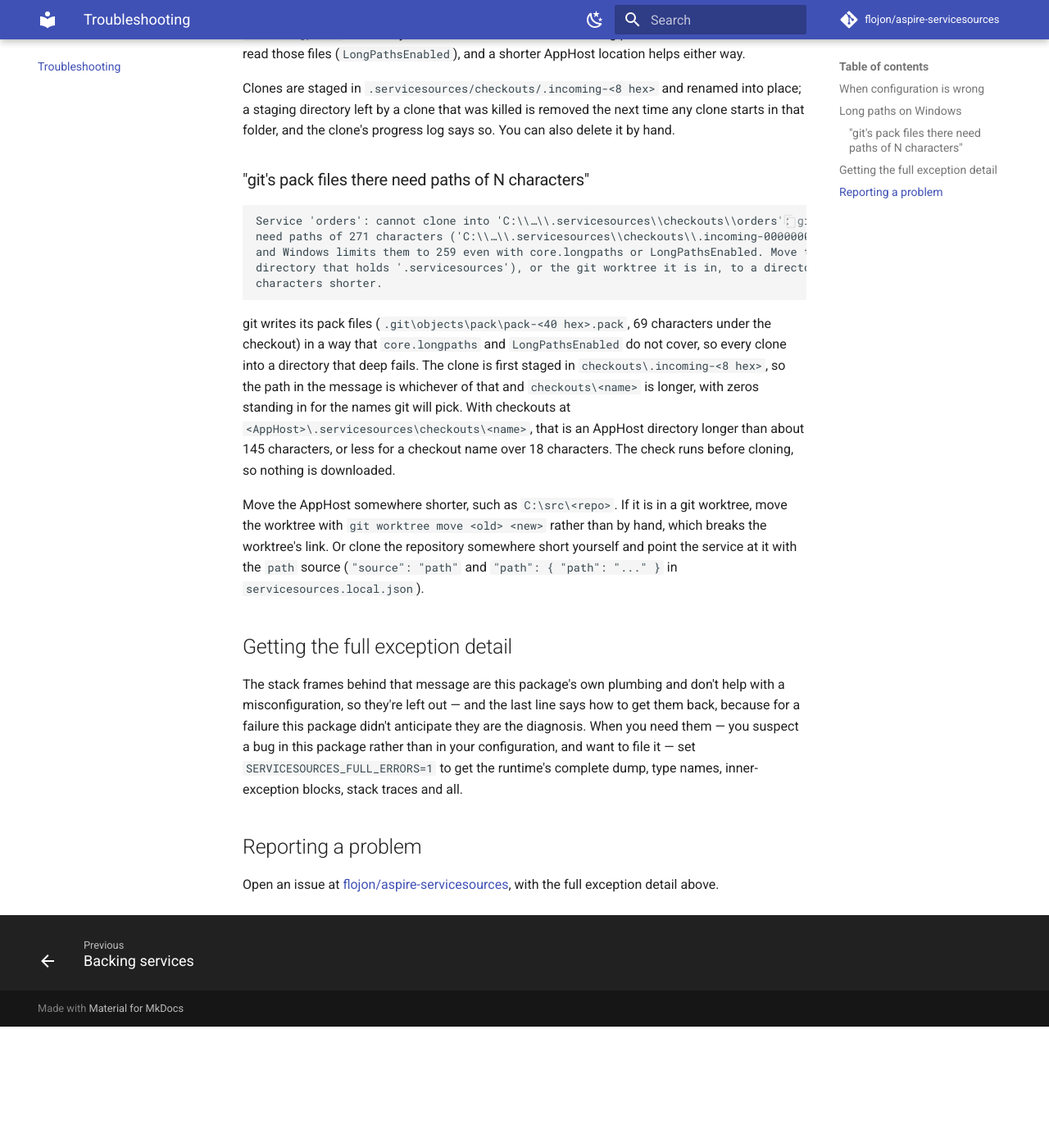
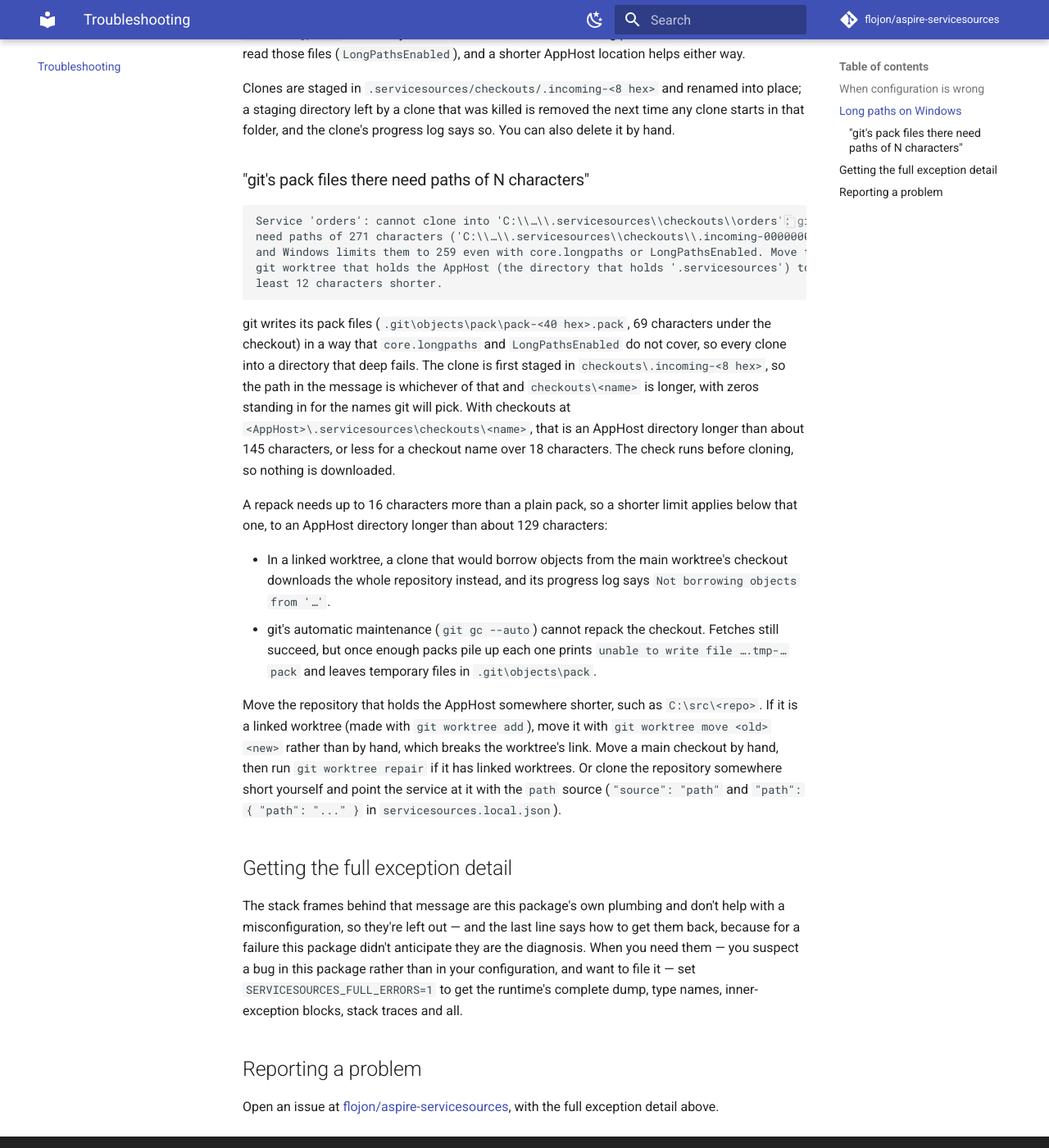
Before and after one commit to flojon/aspire-servicesources, an MkDocs documentation site: the page built from docs/troubleshooting.md, in a window 1280 px wide and 1400 px high, scrolled down 768 px. Shown: the whole window at 82% size. Built offline with MkDocs 1.6.1 and Material for MkDocs 9.7.7, drawn with Linux system fonts in a browser that asks for light colours; comment, search, counter and statistics services are not loaded; before the commit the page ends 2020 px from its top, so only the background shows below that.

Commit message:
Measure the borrow repack in staging only; clearer long-path advice
RepackFits now checks only the staging directory, since that is where the
reference clone and its repack run. The refusal tells the developer to move
the repository or worktree rather than the AppHost directory. The skipped-borrow
line names the checkouts folder and says the whole repository is downloaded.
The troubleshooting doc covers the lower repack band (skipped borrowing and
failed auto-gc) and when to use git worktree move.

Co-Authored-By: Claude Opus 5.5 <noreply@anthropic.com>

````diff
--- a/docs/troubleshooting.md
+++ b/docs/troubleshooting.md
@@ -37,9 +37,9 @@ and the clone's progress log says so. You can also delete it by hand.
 ```
 Service 'orders': cannot clone into 'C:\\…\\.servicesources\\checkouts\\orders': git's pack files there
 need paths of 271 characters ('C:\\…\\.servicesources\\checkouts\\.incoming-00000000\\.git\\objects\\pack\\pack-0000…0000.pack'),
-and Windows limits them to 259 even with core.longpaths or LongPathsEnabled. Move the AppHost (the
-directory that holds '.servicesources'), or the git worktree it is in, to a directory at least 12
-characters shorter.
+and Windows limits them to 259 even with core.longpaths or LongPathsEnabled. Move the repository or
+git worktree that holds the AppHost (the directory that holds '.servicesources') to a directory at
+least 12 characters shorter.
 ```
 
 git writes its pack files (`.git\objects\pack\pack-<40 hex>.pack`, 69 characters under the checkout)
@@ -50,8 +50,19 @@ git will pick. With checkouts at `<AppHost>\.servicesources\checkouts\<name>`, t
 directory longer than about 145 characters, or less for a checkout name over 18 characters. The check
 runs before cloning, so nothing is downloaded.
 
-Move the AppHost somewhere shorter, such as `C:\src\<repo>`. If it is in a git worktree, move the
-worktree with `git worktree move <old> <new>` rather than by hand, which breaks the worktree's link.
+A repack needs up to 16 characters more than a plain pack, so a shorter limit applies below that
+one, to an AppHost directory longer than about 129 characters:
+
+- In a linked worktree, a clone that would borrow objects from the main worktree's checkout downloads
+  the whole repository instead, and its progress log says `Not borrowing objects from '…'`.
+- git's automatic maintenance (`git gc --auto`) cannot repack the checkout. Fetches still succeed,
+  but once enough packs pile up each one prints `unable to write file ….tmp-…pack` and leaves
+  temporary files in `.git\objects\pack`.
+
+Move the repository that holds the AppHost somewhere shorter, such as `C:\src\<repo>`. If it is a
+linked worktree (made with `git worktree add`), move it with `git worktree move <old> <new>` rather
+than by hand, which breaks the worktree's link. Move a main checkout by hand, then run
+`git worktree repair` if it has linked worktrees.
 Or clone the repository somewhere short yourself and point the service at it with the `path` source
 (`"source": "path"` and `"path": { "path": "..." }` in `servicesources.local.json`).
 
````
Also changed, not shown: CHANGELOG.md (+3 -3 lines), docs/sources/repository.md (+3 -1 lines), 5 other files.
